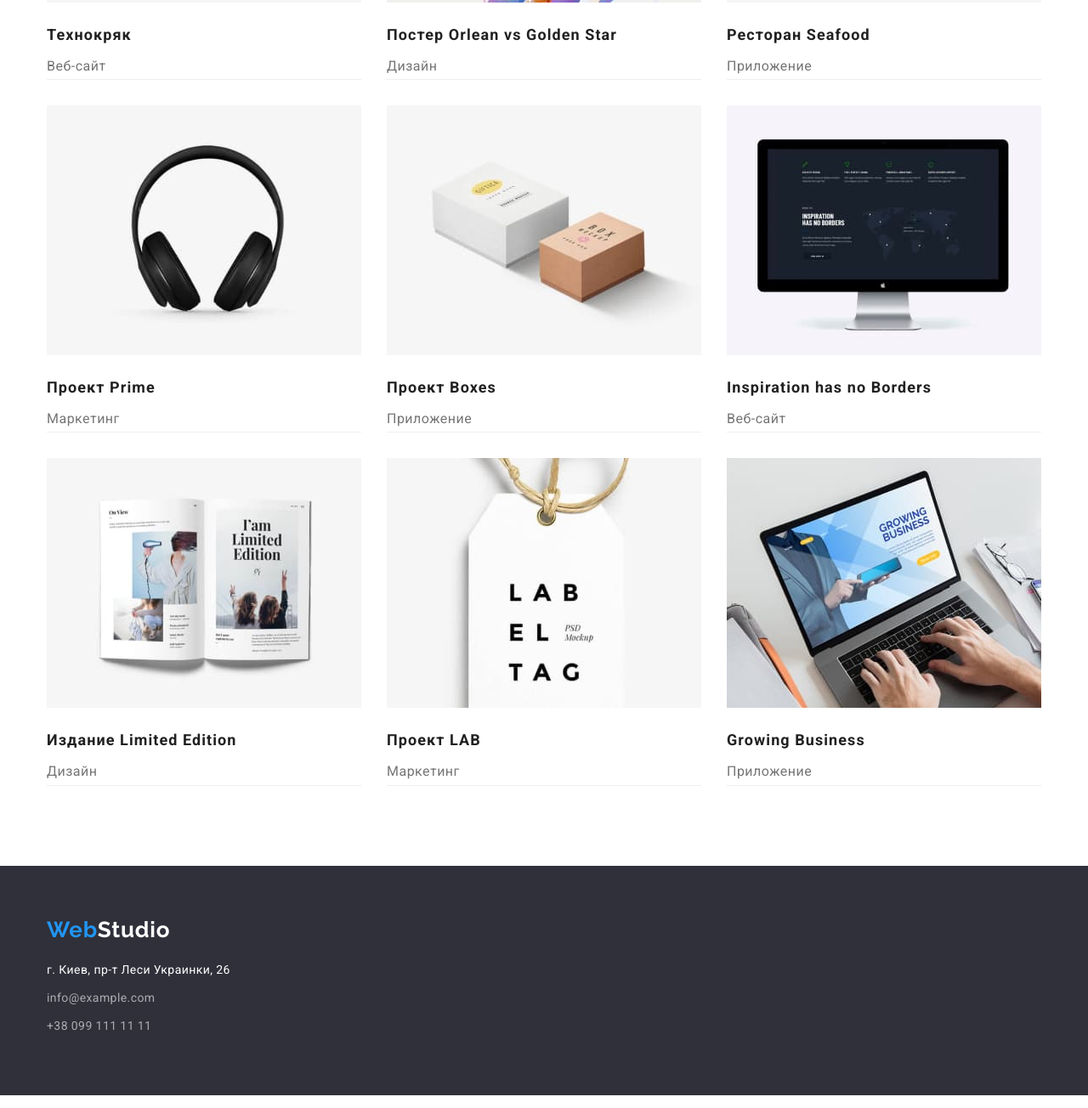
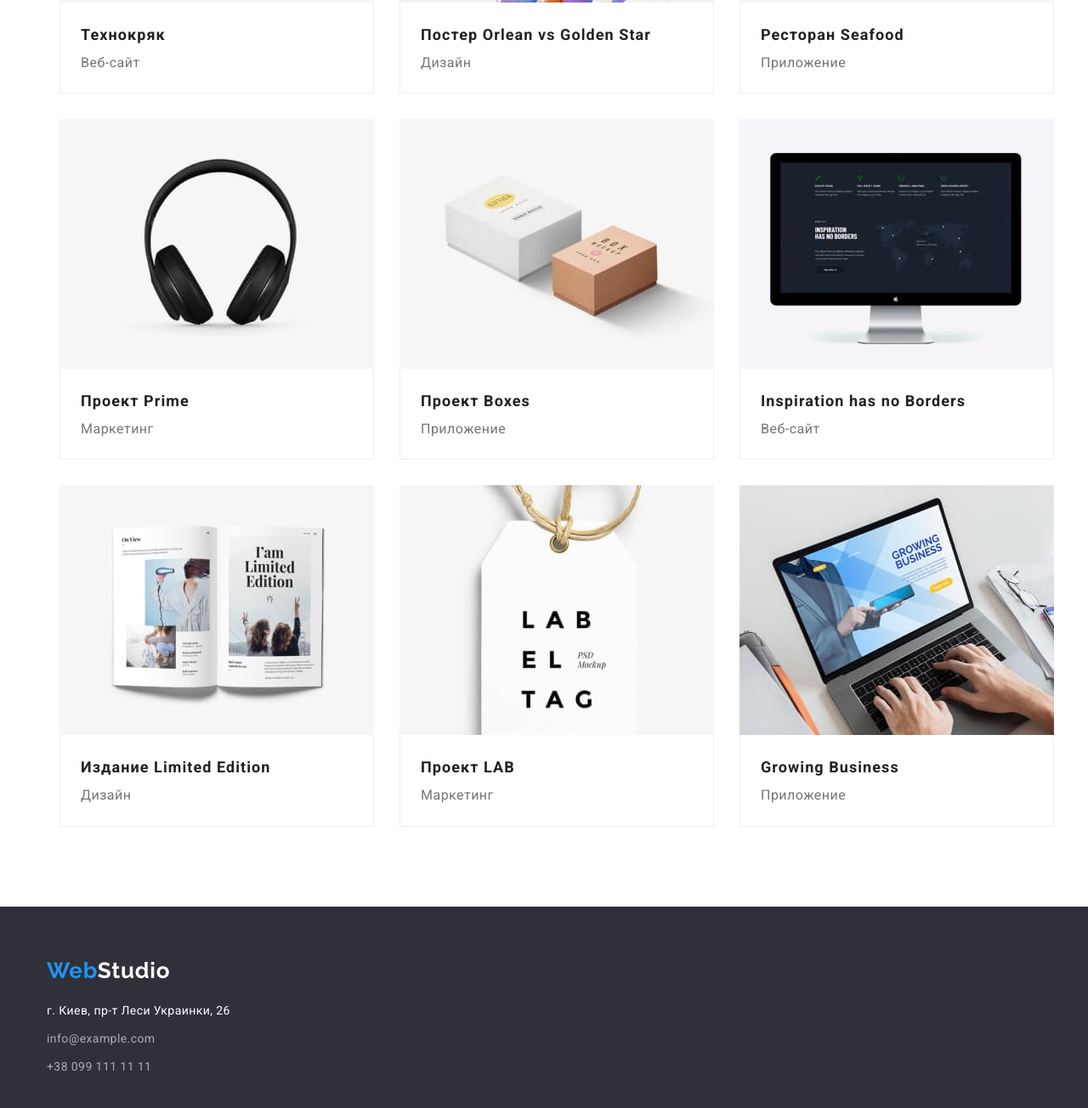
Before and after one commit to Victoriia-Oliinyk/goit-markup-hw-03, a plain HTML site: page portfolio.html in a window 1280 px wide. Shown: the part 556-1860 px from the top of the page at 85% size. Drawn offline with Linux system fonts and the light colour scheme.

Commit message:
Корректирует сетку и футер

```diff
--- a/css/styles.css
+++ b/css/styles.css
@@ -85,8 +85,6 @@ body {
   color: #000000;
 }
 .logo {
-  margin-right: 93px;
-
   color: var(--accent-color);
   font-family: "Raleway";
   font-style: normal;
@@ -176,10 +174,14 @@ body {
   background-color: var(--background-hero-color);
   text-align: center;
 }
+.container.hero {
+  width: 696px;
+}
 
 .hero-title {
   margin-top: 0;
   margin-bottom: 30px;
+  /* width: 696px; */
 
   color: var(--hero-title-color);
   font-weight: 900;
@@ -282,7 +284,7 @@ body {
 
 /*------------------------Команда --------------------------------*/
 .section.team {
-  background-color: var(--background-team-color);
+  background-color: var(--background-body-color);
 }
 .team-list {
   display: flex;
@@ -293,9 +295,11 @@ body {
 .team-item:not(:last-child) {
   margin-right: 30px;
 }
+.team-photo {
+  margin-bottom: 30px;
+}
 .team-list .title {
   margin-bottom: 10px;
-  margin-top: 30px;
 
   color: var(--title-text-color);
   font-weight: 500;
@@ -323,10 +327,7 @@ body {
 .footer-container {
   display: flex;
 }
-.footer-contacts {
-  width: 231px;
-  margin-right: 70px;
-}
+
 .footer-adress {
   color: var(--hero-title-color);
   font-family: "Roboto";
@@ -334,6 +335,7 @@ body {
   font-size: var(--font-size-main);
   line-height: 1.71;
   letter-spacing: 0.03em;
+  margin-bottom: 9px;
 }
 .logo-footer {
   color: var(--hero-title-color);
@@ -346,17 +348,15 @@ body {
 .footer-link-item {
   margin-bottom: 9px;
 }
-.footer-link-item:not(:last-child) {
-  margin-bottom: 9px;
-}
+
 .adress {
   font-style: inherit;
 }
 .footer-nav .link {
   display: block;
-  margin-top: 9px;
+  /* margin-top: 9px; */
   margin-right: auto;
-
+  margin-bottom: 9px;
   color: var(--footer-text-color);
   font-style: normal;
   font-size: var(--font-size-main);
@@ -368,10 +368,13 @@ body {
 .footer-nav .link:focus {
   color: var(--accent-color);
 }
+.link.link-phone {
+  margin-bottom: 0;
+}
 
 /* ------------------------Стили для ПОРТФОЛИО ----------------*/
 
-.portfolio-container {
+.portfolio {
   padding-top: 94px;
   padding-bottom: 94px;
   width: 1200px;
@@ -400,7 +403,6 @@ body {
   width: 370px;
   margin-right: 30px;
   margin-bottom: 30px;
-  border-bottom: 1px solid #eeeeee;
 }
 .filtrs-box:nth-child(3n) {
   margin-right: 0px;
@@ -454,9 +456,6 @@ body {
   text-decoration: none;
 }
 .link-title-filtrs {
-  margin-top: 20px;
-  margin-bottom: 4px;
-
   color: var(--title-text-color);
   font-family: "Roboto";
   font-style: normal;
@@ -483,3 +482,9 @@ body {
   letter-spacing: 0.03em;
   text-decoration: none;
 }
+.text-card {
+  padding: 20px 24px;
+  border-bottom: 1px solid #eeeeee;
+  border-right: 1px solid #eeeeee;
+  border-left: 1px solid #eeeeee;
+}
--- a/portfolio.html
+++ b/portfolio.html
@@ -81,9 +81,11 @@
                   width="370"
                   height="294"
                 />
-                <h2 class="link-title-filtrs">Технокряк</h2>
+                <div class="text-card">
+                   <h2 class="link-title-filtrs">Технокряк</h2>
                 <p class="text-box">Веб-сайт</p></a
-              >
+              ></div>
+
             </li>
             <li class="filtrs-box">
               <a class="link-filtrs-box" href=""
@@ -94,11 +96,11 @@
                   width="370"
                   height="294"
                 />
-                <h2 class="link-title-filtrs">
+                 <div class="text-card"><h2 class="link-title-filtrs">
                   Постер <span lang="en">Orlean vs Golden Star</span>
                 </h2>
                 <p class="text-box">Дизайн</p></a
-              >
+              ></div>
             </li>
             <li class="filtrs-box">
               <a class="link-filtrs-box" href=""
@@ -109,11 +111,11 @@
                   width="370"
                   height="294"
                 />
-                <h2 class="link-title-filtrs">
+                 <div class="text-card"><h2 class="link-title-filtrs">
                   Ресторан <span lang="en">Seafood</span>
                 </h2>
                 <p class="text-box">Приложение</p></a
-              >
+              ></div>
             </li>
             <li class="filtrs-box">
               <a class="link-filtrs-box" href=""
@@ -124,11 +126,11 @@
                   width="370"
                   height="294"
                 />
-                <h2 class="link-title-filtrs">
+                 <div class="text-card"><h2 class="link-title-filtrs">
                   Проект <span lang="en">Prime</span>
                 </h2>
                 <p class="text-box">Маркетинг</p></a
-              >
+              ></div>
             </li>
             <li class="filtrs-box">
               <a class="link-filtrs-box" href=""
@@ -139,11 +141,11 @@
                   width="370"
                   height="294"
                 />
-                <h2 class="link-title-filtrs">
+                <div class="text-card"><h2 class="link-title-filtrs">
                   Проект <span lang="en">Boxes</span>
                 </h2>
                 <p class="text-box">Приложение</p></a
-              >
+              ></div>
             </li>
             <li class="filtrs-box">
               <a class="link-filtrs-box" href=""
@@ -154,11 +156,11 @@
                   width="370"
                   height="294"
                 />
-                <h2 class="link-title-filtrs" lang="en">
+                <div class="text-card"><h2 class="link-title-filtrs" lang="en">
                   Inspiration has no Borders
                 </h2>
                 <p class="text-box">Веб-сайт</p></a
-              >
+              ></div>
             </li>
             <li class="filtrs-box">
               <a class="link-filtrs-box" href=""
@@ -169,11 +171,11 @@
                   width="370"
                   height="294"
                 />
-                <h2 class="link-title-filtrs">
+                <div class="text-card"><h2 class="link-title-filtrs">
                   Издание <span lang="en">Limited Edition</span>
                 </h2>
                 <p class="text-box">Дизайн</p></a
-              >
+              ></div>
             </li>
             <li class="filtrs-box">
               <a class="link-filtrs-box" href=""
@@ -184,11 +186,11 @@
                   width="370"
                   height="294"
                 />
-                <h2 class="link-title-filtrs">
+                <div class="text-card"><h2 class="link-title-filtrs">
                   Проект <span lang="en">LAB</span>
                 </h2>
                 <p class="text-box">Маркетинг</p></a
-              >
+              ></div>
             </li>
             <li class="filtrs-box">
               <a class="link-filtrs-box" href=""
@@ -199,9 +201,9 @@
                   width="370"
                   height="294"
                 />
-                <h2 class="link-title-filtrs" lang="en">Growing Business</h2>
+                <div class="text-card"><h2 class="link-title-filtrs" lang="en">Growing Business</h2>
                 <p class="text-box">Приложение</p></a
-              >
+              ></div>
             </li>
           </ul>
         </div>
@@ -225,7 +227,9 @@
                 >
               </li>
               <li class="footer-link-item">
-                <a href="tel:+380991111111" class="link">+38 099 111 11 11</a>
+                <a href="tel:+380991111111" class="link link-phone"
+                  >+38 099 111 11 11</a
+                >
               </li>
             </ul>
           </address>
```
Also changed, not shown: index.html (+8 -6 lines).
